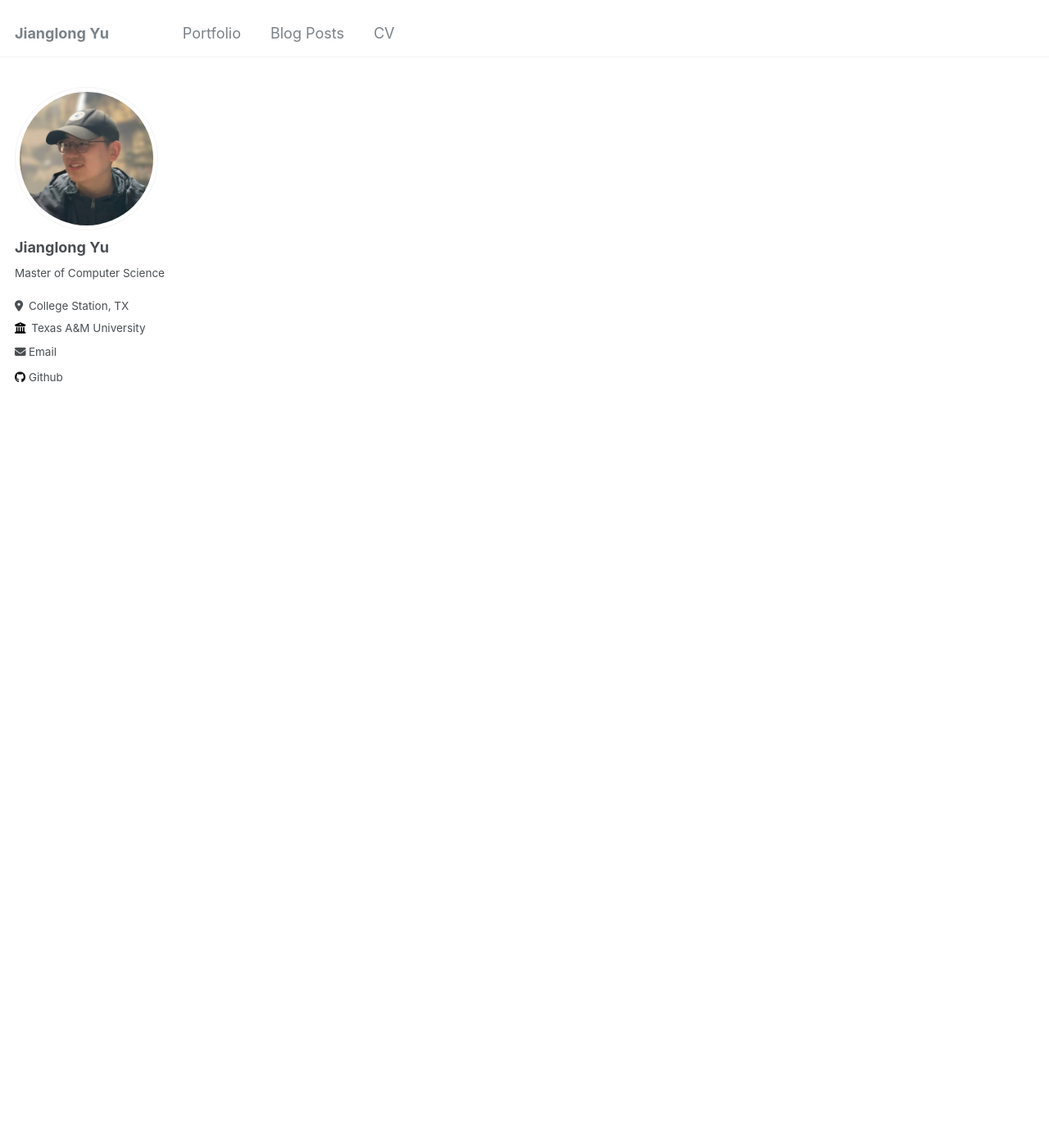
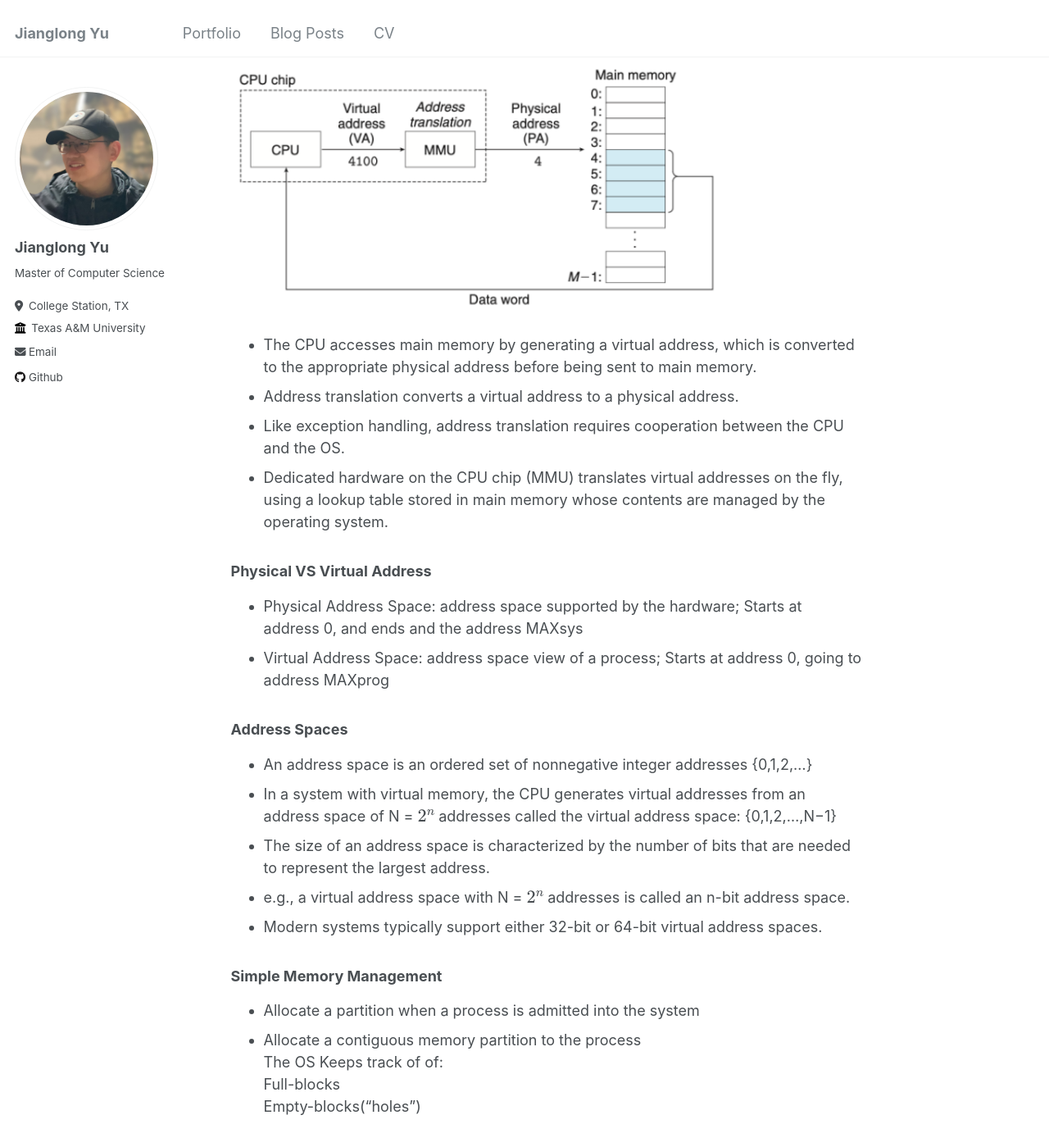
Before and after one commit to Jaron-U/Jaron-U.github.io, a Jekyll site: the page built from _posts/2024-05-02-post.md, in a window 1280 px wide and 1400 px high, scrolled down 3114 px. Shown: the whole window at 82% size. Built offline with Jekyll 4.4.1, drawn with Linux system fonts in a browser that asks for light colours; some of the changed text lies outside the part shown.

Commit message:
simple mem management

````diff
--- a/_posts/2024-05-02-post.md
+++ b/_posts/2024-05-02-post.md
@@ -1,5 +1,5 @@
 ---
-title: 'Run Xv6(like Unix) using RISC-V'
+title: 'Operating System: Xv6 on RISC-V'
 date: 2024-05-03
 permalink: /posts/2024/05/blog-post-4/
 tags:
@@ -48,3 +47,75 @@ bt # backtrace
 symbol-file user/ls.o
 b user/ls.c:10
 ```
+
+## System Call in XV6
+System Call are the APIs for the user space to interact with the kernel space, access resources and hardware without knowing low-level details.
+
+### About System Call
+* Allow processes to interact with the kernel by transitioning from user mode
+to kernel mode.
+* Allow protected access from applications to memory, I/O devices and other
+protected subsystems
+* Perform read/write files, create processes, allocate memory etc.
+* Invoked by API functions in glibc like printf(), exit(), open() etc which trigger
+a context switch to kernel mode.
+* When the OS service completes, it returns to user mode where the process
+resumes.
+* Each system call has a unique number that identifies to the kernel which
+service is being requested.
+
+### Trap into the kernel
+1. System classs(Planned): User -> Kernel
+    * SYSCALL for I/O, memory allocation, process creation etc.
+2. Exception(error): User -> Kernel
+    * Page fault, divide by zero, invalid instruction etc.
+3. Interrupt(event): Device -> Kernel
+    * Keyboard event, network packet, timer ticks, hardward events, etc.
+
+### System Call Implementation
+1. Add an entry for the new system call to the syscall array in the `syscall.c` file.
+2. write the implementation of the system call in the `sysproc.c` file.
+3. add function prototype in the `syscall.c` file. e.g., `extern int sys_hello(void);`
+4. define the system call in the `syscall.h` file. e.g., `#define SYS_hello 22`
+5. create an interface in the `usys.pl` file. e.g., `entry(hello)`, allow the user to call the system call.
+6. add the system call to the `user.h` file. e.g., `int hello(void);`
+
+### RISC-V Calling Convention
+RISC-V uses ecall to invoke system calls
+* a0-a6: syscall arguments(up to 7)
+* a7: syscall number
+* a0(after ecall): return value
+
+## Address Translation
+Computer runs multiple processes at the same time, each process has its own memory and CPU state (address space). Cannot see the state of each other.
+![img](/images/os_as.png){:width="80%"}
+
+### Physical Address
+The main memory of a computer is organized as a array of M contiguous byte-size cells.
+When the CPU wants to access a memory location, it sends the address to the memory controller(bus), which reads the data from the memory location and sends it back to the CPU, and stores it in a register.
+
+### Virtual Address
+![img](/images/os_va.png){:width="80%"}
+
+* The CPU accesses main memory by generating a virtual address, which is converted to the appropriate physical address before being sent to main memory.
+* Address translation converts a virtual address to a physical address.
+* Like exception handling, address translation requires cooperation between the CPU and the OS.
+* Dedicated hardware on the CPU chip (MMU) translates virtual addresses on the fly, using a lookup table stored in main memory whose contents are managed by the operating system.
+
+### Physical VS Virtual Address
+* Physical Address Space: address space supported by the hardware; Starts at address 0, and ends and the address MAXsys
+* Virtual Address Space: address space view of a process; Starts at address 0, going to address MAXprog
+
+### Address Spaces
+* An address space is an ordered set of nonnegative integer addresses {0,1,2,...}
+* In a system with virtual memory, the CPU generates virtual addresses from an address space of N = $$2^n$$ addresses called the virtual address space: {0,1,2,...,N−1}
+* The size of an address space is characterized by the number of bits that are needed to represent the largest address.
+* e.g., a virtual address space with N = $$2^n$$ addresses is called an n-bit address space.
+* Modern systems typically support either 32-bit or 64-bit virtual address spaces.
+
+### Simple Memory Management
+* Allocate a partition when a process is admitted into the system
+* Allocate a contiguous memory partition to the process
+The OS Keeps track of of:
+Full-blocks
+Empty-blocks("holes")
````
Also changed, not shown: other parts of _posts/2024-05-02-post.md (+0 -1 lines), images/os_as.png (added), images/os_va.png (added).
